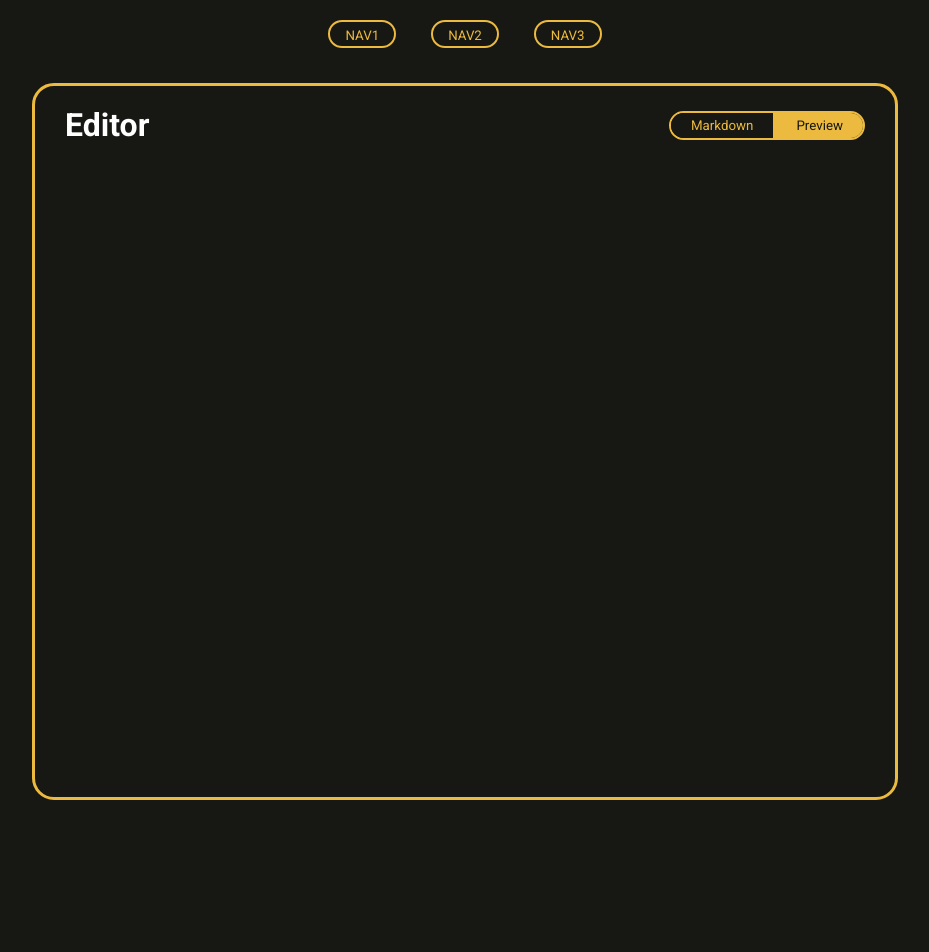
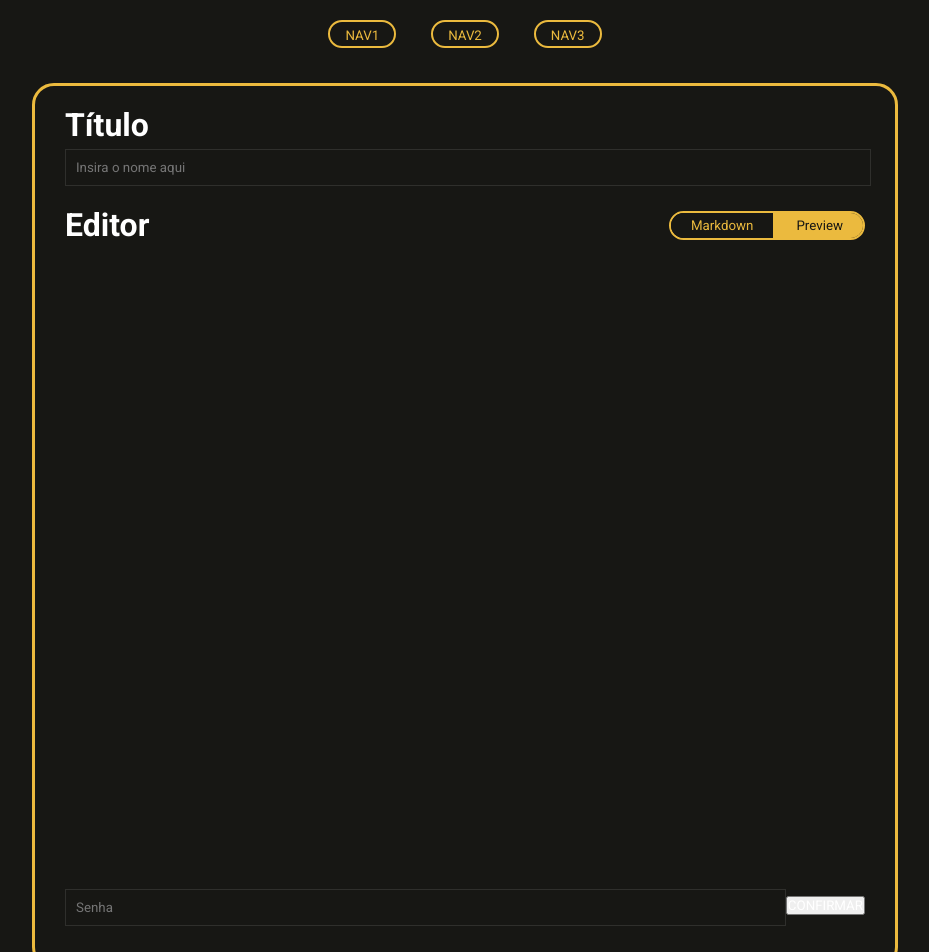
Before and after one commit to NicholasLeao/projeto-dois, a React (Create React App) app: page /new-project in a window 1280 px wide. Shown: the top 952 px of the page, without its empty margins (175-1104 px from the left). Before the commit the page ends 800 px from the top, so only its background shows below. Built offline with nearby package versions, Linux system fonts and the light colour scheme.

Commit message:
mais um pouco de lógica

```diff
--- a/src/Pages/NewProject/new-project.jsx
+++ b/src/Pages/NewProject/new-project.jsx
@@ -6,11 +6,29 @@ import styles from "../../Styles/markdown.module.css";
 export function NewProject() {
   // STATES
   const [isPreview, SetIsPreview] = useState(false);
-  const [editorState, setEditorState] = useState("");
+  const [projectState, setProjectState] = useState({titulo:"", corpo:"", senha:""});
+  const [submitProjectState, setSubmitProjectState] = useState({});
 
   // EVENT HANDLERS
-  const handlePreviewClick = () => SetIsPreview((s) => !s);
-  const handleTextareaChange = (e) => setEditorState(e.target.value);
+  const handlePreviewClick = (e) => {
+    e.preventDefault();
+    SetIsPreview((s) => !s)
+
+
+  };
+
+
+  function handleChangeForm(e) {
+    setProjectState((prevState) => {
+      return {...prevState, [e.target.name]: e.target.value}
+    })
+  }
+
+  function handleClickSubmit(e) {
+    e.preventDefault();
+    setSubmitProjectState(projectState);
+    console.log(submitProjectState);
+  }
 
   // STYLES
   const markdownBg = `${isPreview ? "#ebba3e" : "#171714"}`;
@@ -19,8 +37,14 @@ export function NewProject() {
   const previewColor = `${isPreview ? "#ebba3e" : "#171714"}`;
 
   // ===== JSX ========================================
+
   return (
+    <form >
     <S_Div>
+      <S_tituloDiv>
+        <h1>Título</h1>
+        <S_input onChange={handleChangeForm} name="titulo" type="text" placeholder="Insira o nome aqui"></S_input>
+      </S_tituloDiv>
       <S_Hud>
         <h1>Editor</h1>
         <S_btnSpan>
@@ -43,11 +67,16 @@ export function NewProject() {
         </S_btnSpan>
       </S_Hud>
       {isPreview ? (
-        <S_textarea value={editorState} onChange={handleTextareaChange} />
+        <S_textarea onChange={handleChangeForm} name="corpo" value={projectState.corpo} />
       ) : (
-        <ReactMarkdown className={styles.markdown}>{editorState}</ReactMarkdown>
+        <ReactMarkdown className={styles.markdown}>{projectState.corpo}</ReactMarkdown>
       )}
+      <S_Hud>
+        <S_input onChange={handleChangeForm} name="senha" type="password" placeholder="Senha"></S_input>
+        <button onClick={handleClickSubmit}>CONFIRMAR</button>
+      </S_Hud>
     </S_Div>
+    </form>
   );
 }
 
@@ -96,3 +125,19 @@ const S_textarea = styled.textarea`
   height: 600px;
   padding: 10px;
 `;
+
+const S_input = styled.input`
+  border: 1px solid rgba(255, 255, 255, 0.1);
+  background-color: #171714;
+  width: 98%;
+  padding: 10px;
+  margin-top: 5px;
+`;
+
+const S_tituloDiv = styled.div`
+  width: 100%;
+  display: flex;
+  flex-direction: column;
+  margin-bottom: 20px;
+  text-align: left;
+`
```
